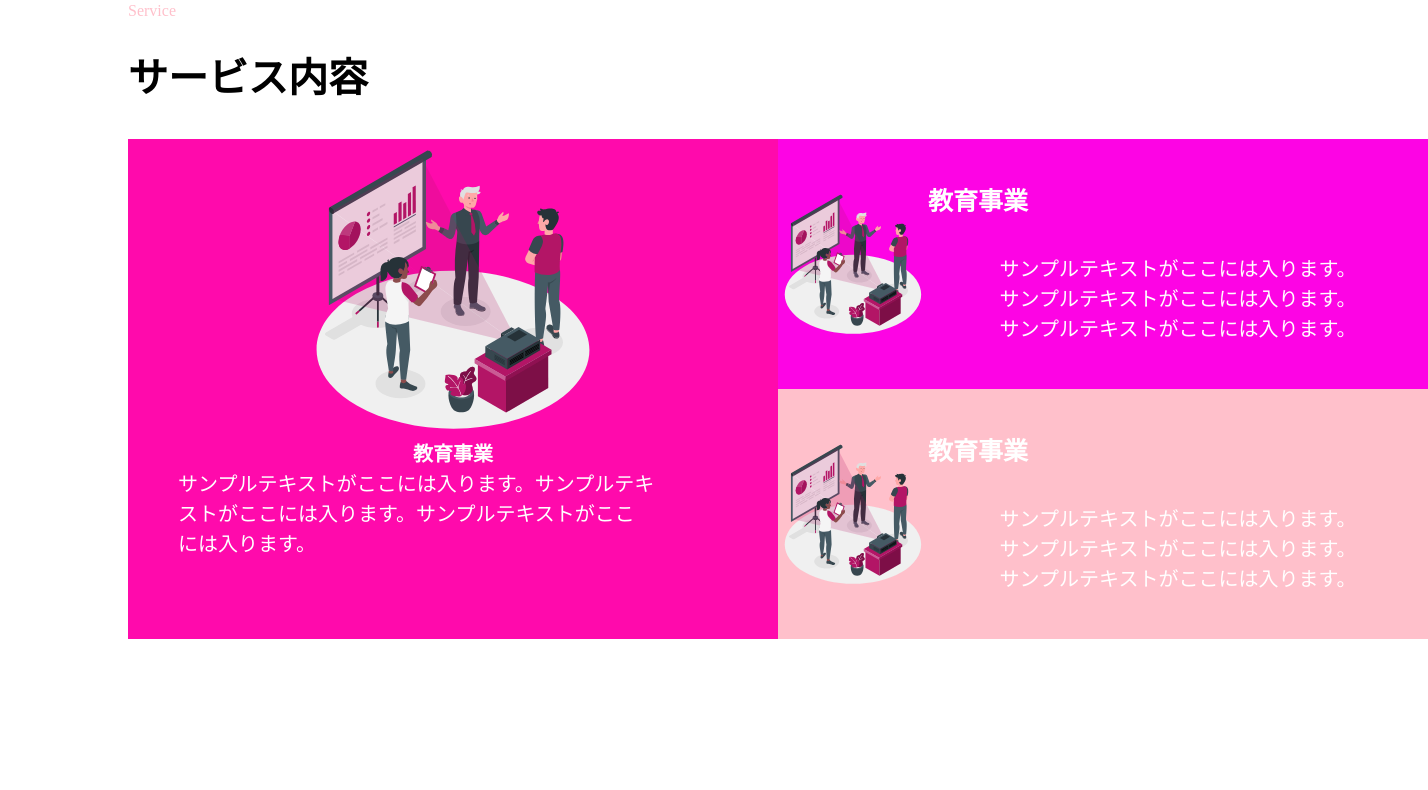
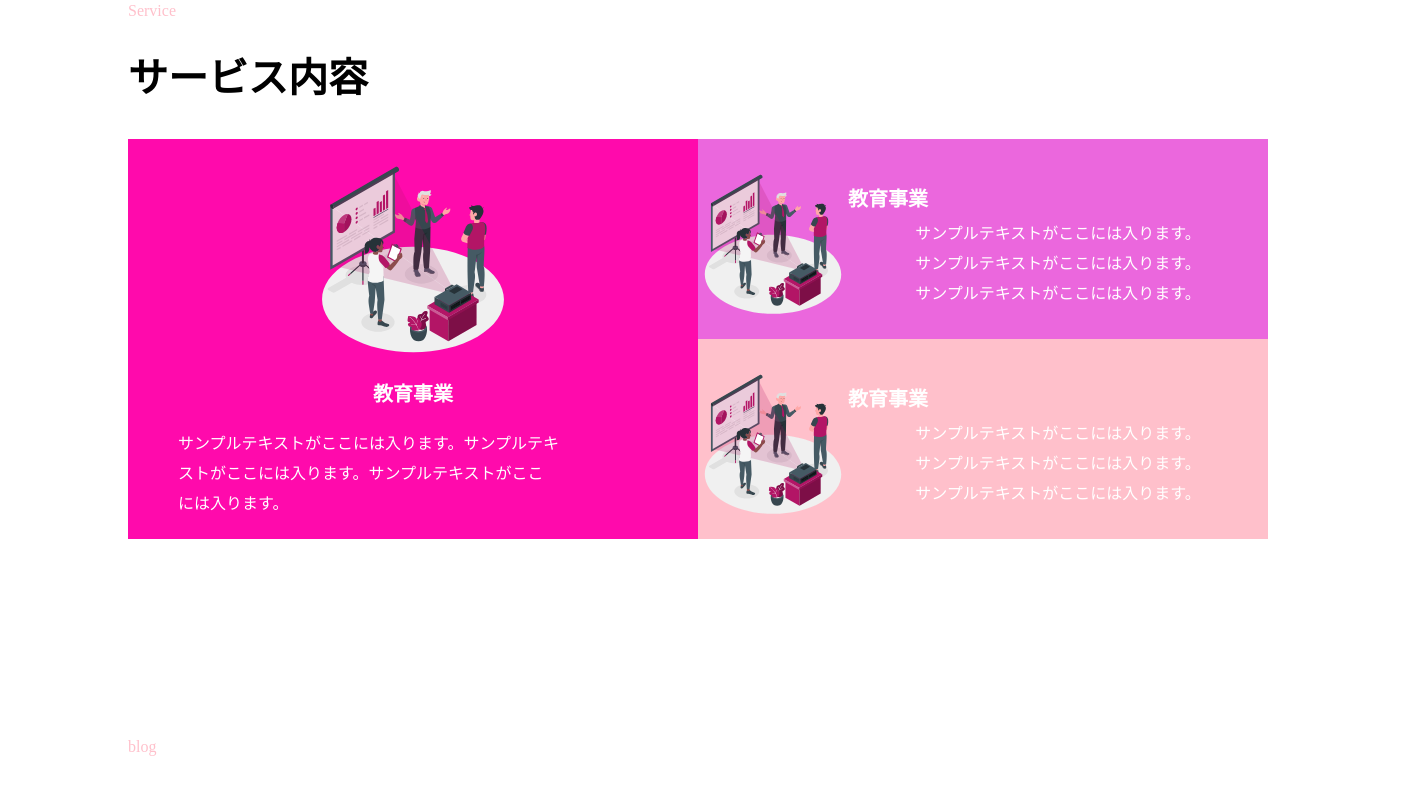
Before and after one commit to Yamato21/-coachtech-LPSITE, a plain HTML site: page index.html in a window 1280 px wide. Shown: the part 1900-2690 px from the top of the page, 1428 px wide, since content can reach past the window. Drawn offline with Linux system fonts and the light colour scheme.

Commit message:
first-commit

```diff
--- a/css/style.css
+++ b/css/style.css
@@ -156,8 +156,8 @@ span{
 
 .service_glid{
   display: grid;
-  grid-template-rows: 250px 250px;
-  grid-template-columns: 650px 650px;
+  grid-template-rows: 200px 200px;
+  grid-template-columns: 570px 570px;
 }
 
 .serviceA{
@@ -170,7 +170,7 @@ span{
 .serviceB{
   grid-row: 1/2;
   grid-column: 2/3;
-  background: #FD04E4;
+  background: #eb67dd;
 }
 
 .serviceC{
@@ -181,8 +181,8 @@ span{
 
 .imgA{
   display:block;
-  margin: auto;
-  width: 300px;
+  margin: 20px auto 0 auto;
+  width: 200px;
 }
 
 .jigyouA{
@@ -190,18 +190,20 @@ span{
   font-size: 20px;
   text-align: center;
   line-height: 30px;
+  margin: 20px 0;
+
 }
 
 .jigyou_textA{
   color: white;
   margin: 0 50px ;
   line-height: 30px;
-  font-size: 20px;
+  font-size: 16px;
 }
 
 .imgB{
   float: left;
-  margin: 50px auto 100px 0;
+  margin: 30px auto 100px 0;
   width: 150px;
 }
 
@@ -209,13 +211,13 @@ span{
   margin: 50px 0 0 0;
   color: white;
   font-weight: bold;
-  font-size: 25px;
+  font-size: 20px;
 }
 
 .jigyou{
-  margin: 40px 0 0 0;
+  margin: 10px 0;
   color: white;
-  font-size: 20px;
+  font-size: 16px;
   line-height: 30px;
   text-align: center;
 }
@@ -364,6 +366,7 @@ span{
   left: 50%;
   font-size: 22px;
   text-align: center;
+  transform: translate(-50%, -50%);
 }
 
 .interview_text{
@@ -373,7 +376,9 @@ span{
   left: 50%;
   font-size: 22px;
   text-align: center;
+  transform: translate(-50%, -50%);
 }
+
 
 .recruit_png {
   width: 100%;
```
